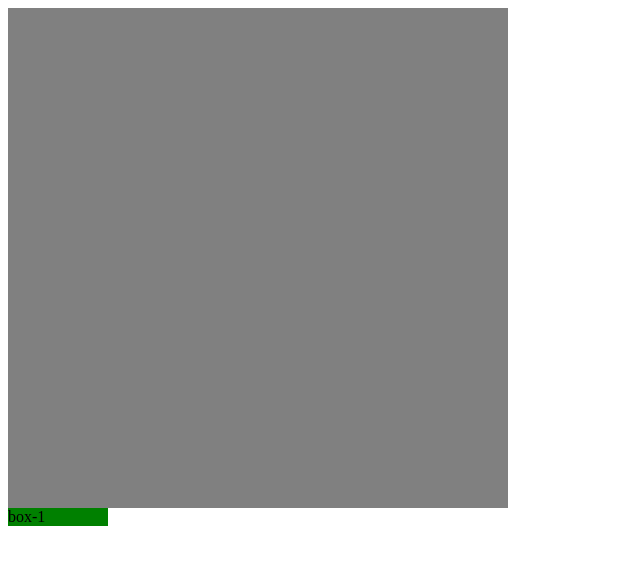
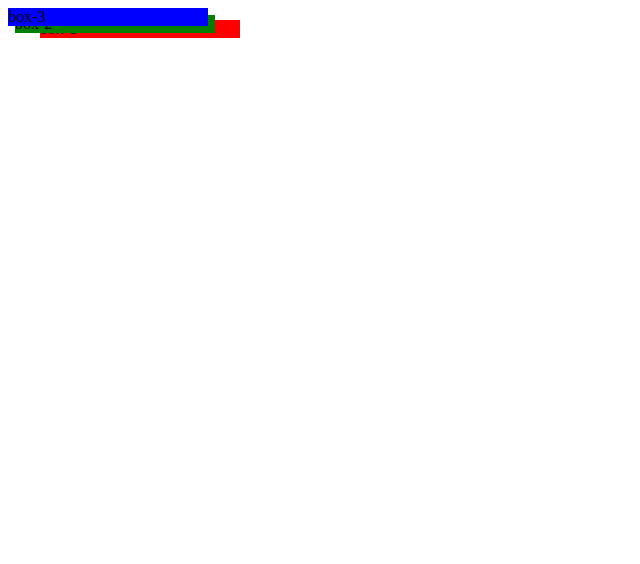
Before and after one commit to AihamJassar/CSS, a plain HTML site: page 30-33/index.html in a window 1280 px wide. Shown: the top 564 px of the page, without its empty margins (0-640 px from the left). Drawn offline with Linux system fonts and the light colour scheme.

Commit message:
video 31 z-index

```diff
--- a/30-33/index.html
+++ b/30-33/index.html
@@ -6,19 +6,26 @@
     <title>title</title>
     <style>
       .box-1{
+        background-color: red;
+        width: 200px;
+        position: absolute;
+        top: 20px;
+        left: 40px;
+        z-index: 2;
+      }
+      .box-2{
         background-color: green;
-        width: 100px;
-        position: sticky;
-        top: 40px;
+        width: 200px;
+        position: absolute;
+        top: 15px;
+        left: 15px;
+        z-index: 2;
       }
-      .parent{
-         background-color: rgb(128 128 128);
-         width: 500px;
-         height: 500px;
-         position: static;
-      }
-      body{
-        height: 5000px;
+      .box-3{
+        background-color: blue;
+        width: 200px;
+        position: absolute;
+        z-index: 2;
       }
     </style>
   </head>
@@ -27,5 +34,8 @@
 
     </div>
     <div class="box-1">box-1</div>
+    <div class="box-2">box-2</div>
+    <div class="box-3">box-3</div>
+
   </body>
 </html>
```
